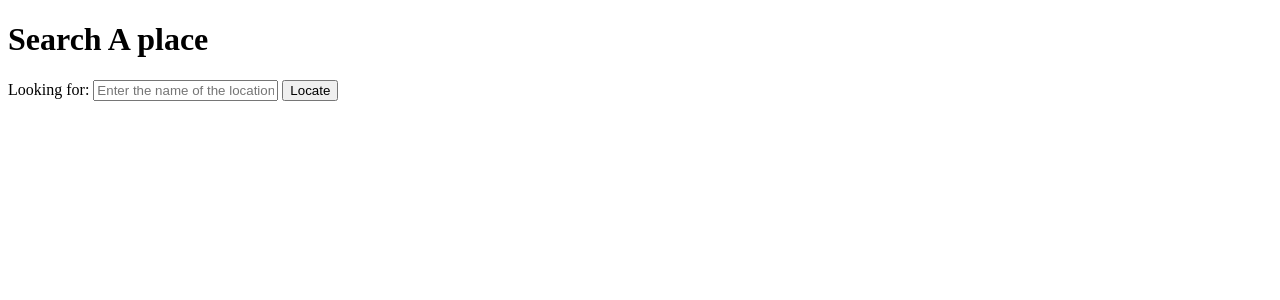
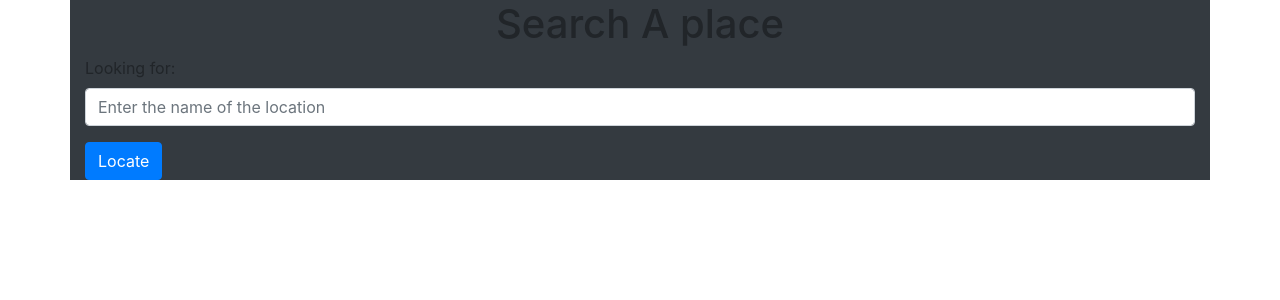
Before and after one commit to Nicolas-Bilj/TechPlus, a Flask app: page /locate in a window 1280 px wide. Shown: the top 300 px of the page. Run offline with Flask 3, Linux system fonts and the light colour scheme; some libraries are stand-ins or nearby versions.

Commit message:
EDIT: css search.html

```diff
--- a/midterm/geocode.json
+++ /dev/null
@@ -1 +0,0 @@
-{"hits":[{"point":{"lat":-5.01508,"lng":17.55825},"name":"Moscou","country":"République démocratique du Congo","countrycode":"CD","state":"Kwilu","osm_id":1161084612,"osm_type":"N","osm_key":"place","osm_value":"village"}],"locale":"default"}
--- a/midterm/templates/index.html
+++ b/midterm/templates/index.html
@@ -40,7 +40,10 @@
                     <option value="foot">Foot</option>
                 </select>
             </div>
+            <div style="display: flex; justify-content: space-between;">
+            <button onclick="{redirectToLocate()}" class="btn btn-secondary">Help to find a place</button>
             <input type="submit" value="Submit" class="btn btn-primary">
+            </div>
         </form>
         </br>
         </br>
--- a/midterm/templates/search.html
+++ b/midterm/templates/search.html
@@ -1,44 +1,50 @@
 <!DOCTYPE html>
 <html>
+
 <head>
     <title>Place Info</title>
     <script src="https://code.jquery.com/jquery-3.6.0.min.js"></script>
     <link rel="stylesheet" href='/staticFiles/Main.css' />
+    <link rel="stylesheet" href="https://stackpath.bootstrapcdn.com/bootstrap/4.5.2/css/bootstrap.min.css">
 </head>
+
+
 <body class='HomeCard'>
+    <form action="/info" method="post" class="container bg-dark"
+        style="position: relative; margin-top: 0px; margin-bottom: 0px;">
+        <h1 class="text-center">Search A place</h1>
+        <div class="form-group">
+            <label for="searchInput">Looking for:</label>
+            <input type="text" id="searchInput" name="searchInput" placeholder="Enter the name of the location"
+                class="form-control">
+        </div>
+        <ul id="results" style="display: none;"></ul>
+        <input type="submit" value="Locate" class="btn btn-primary">
+    </form>
 
-<div class='RoutingCard'>
-    <h1 class='HomeTitle'>Search A place</h1>
-
-    <form action="/info" method="post" class='Form'>
-        <label for="searchInput">Looking for:</label>
-        <input type="text" id="searchInput" name="searchInput" placeholder="Enter the name of the location" class='Spacer-bottom'>
-        <ul id="results" style="display: none;"></ul>
-        <input type="submit" value="Locate" class='button'>
-    </form>
-</div>
-
+    <div class="container bg-dark">
         {% if session['info_result'] %}
         <h2>Information about the place</h2>
         <p><strong>Name:</strong> {{ session['info_result'][3] }}</p>
         <p><strong>Longitude:</strong> {{ session['info_result'][2] }}</p>
         <p><strong>Latitude:</strong> {{ session['info_result'][1] }}</p>
         {% endif %}
+    </div>
 
     <script>
-    $(document).ready(function(){
-        $("#searchInput").on("keyup", function(){
+        $(document).ready(function () {
+            $("#searchInput").on("keyup", function () {
                 let query = $(this).val();
 
                 if (query.length >= 2) {
                     $.ajax({
                         url: "/search",
                         method: "GET",
-                    data: {query: query},
-                    success: function(response){
+                        data: { query: query },
+                        success: function (response) {
                             let html = "";
 
-                        response.forEach(function(location){
+                            response.forEach(function (location) {
                                 html += `<li class="result-item" data-lat="${location.lat}" data-lng="${location.lng}">${location.name}</li>`;
                             });
 
@@ -48,7 +54,7 @@
                 }
             });
 
-        $(document).on("click", ".result-item", function(){
+            $(document).on("click", ".result-item", function () {
                 let selectedName = $(this).text();
                 let selectedLat = $(this).data("lat");
                 let selectedLng = $(this).data("lng");
@@ -60,4 +66,5 @@
     </script>
 
 </body>
+
 </html>
```
Also changed, not shown: 1 other file. Lines whose indentation alone changed are shown as unchanged.
